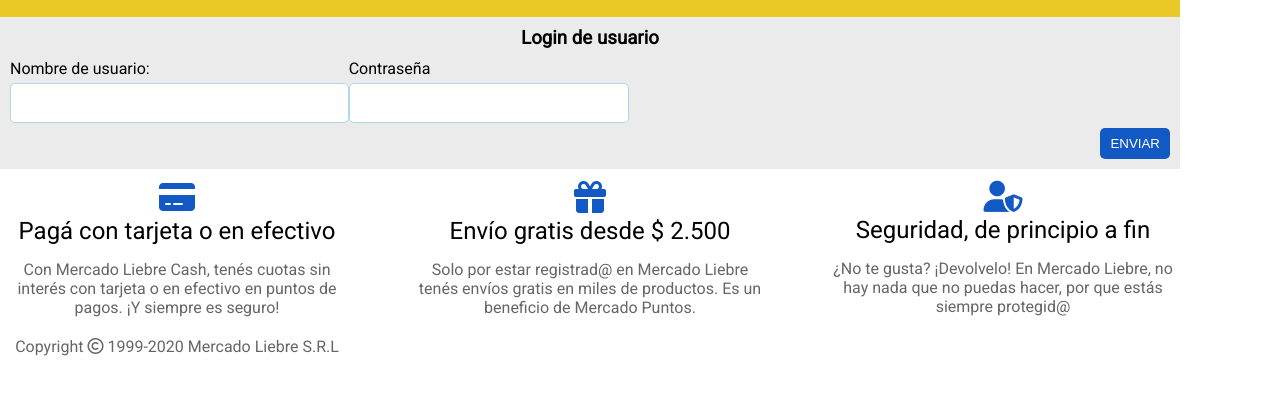
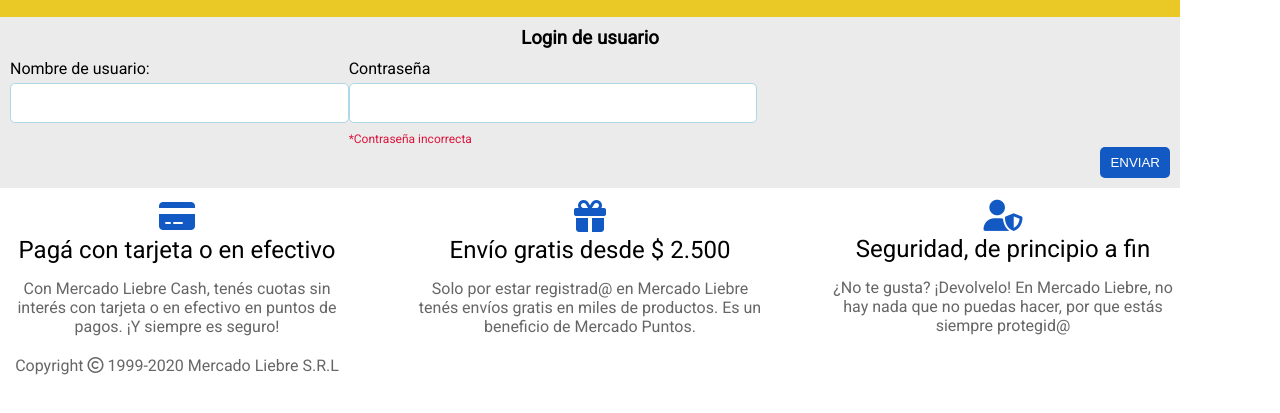
Before and after one commit to Alejandrojoyero/mercadoLiebre, a website: page views/login.html in a window 1280 px wide. Shown: the part 109-522 px from the top of the page. Drawn offline with Linux system fonts and the light colour scheme.

Commit message:
fix: "validation"

```diff
--- a/public/css/login.css
+++ b/public/css/login.css
@@ -14,6 +14,11 @@
         background: none;
         border: none;
         color: var(--colorGrisOscuro)
+    }
+
+    .validacion {
+        color: crimson;
+        font-size: 10px;
     }
 
     .button-enviar {
@@ -214,6 +219,11 @@
             padding: 0;
         }
 
+        .validacion {
+            color: crimson;
+            font-size: 12px;
+        }
+
         .button-box {
             display: flex;
             justify-content: flex-end;
--- a/views/login.html
+++ b/views/login.html
@@ -59,6 +59,7 @@
                         <div class="contraseña">
                             <label>Contraseña</label>
                             <input class="form__control--input" type="password" name="clave" id="">
+                            <span class="validacion">*Contraseña incorrecta</span>
                         </div>
                     </div>
                     <div class="button-box">
```
